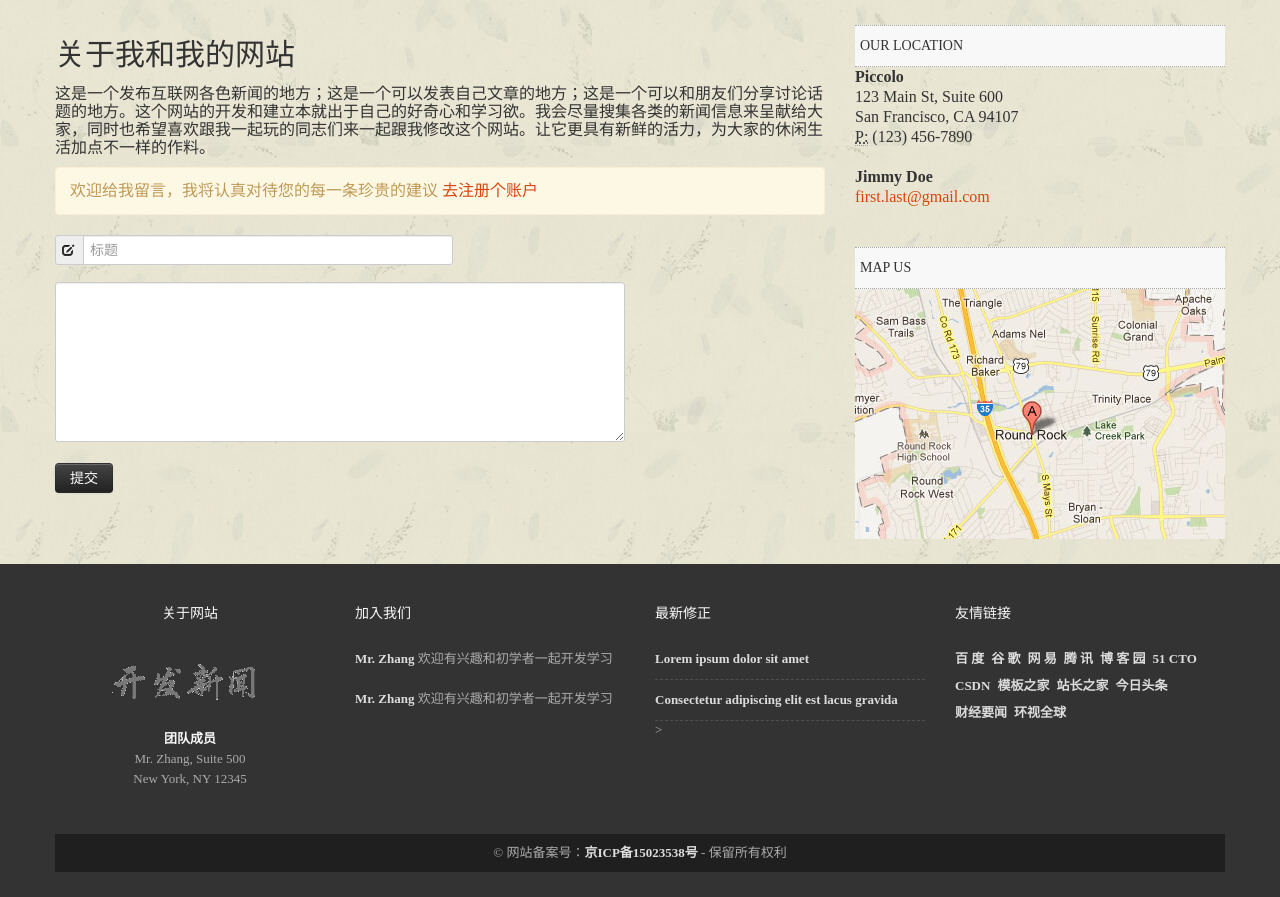
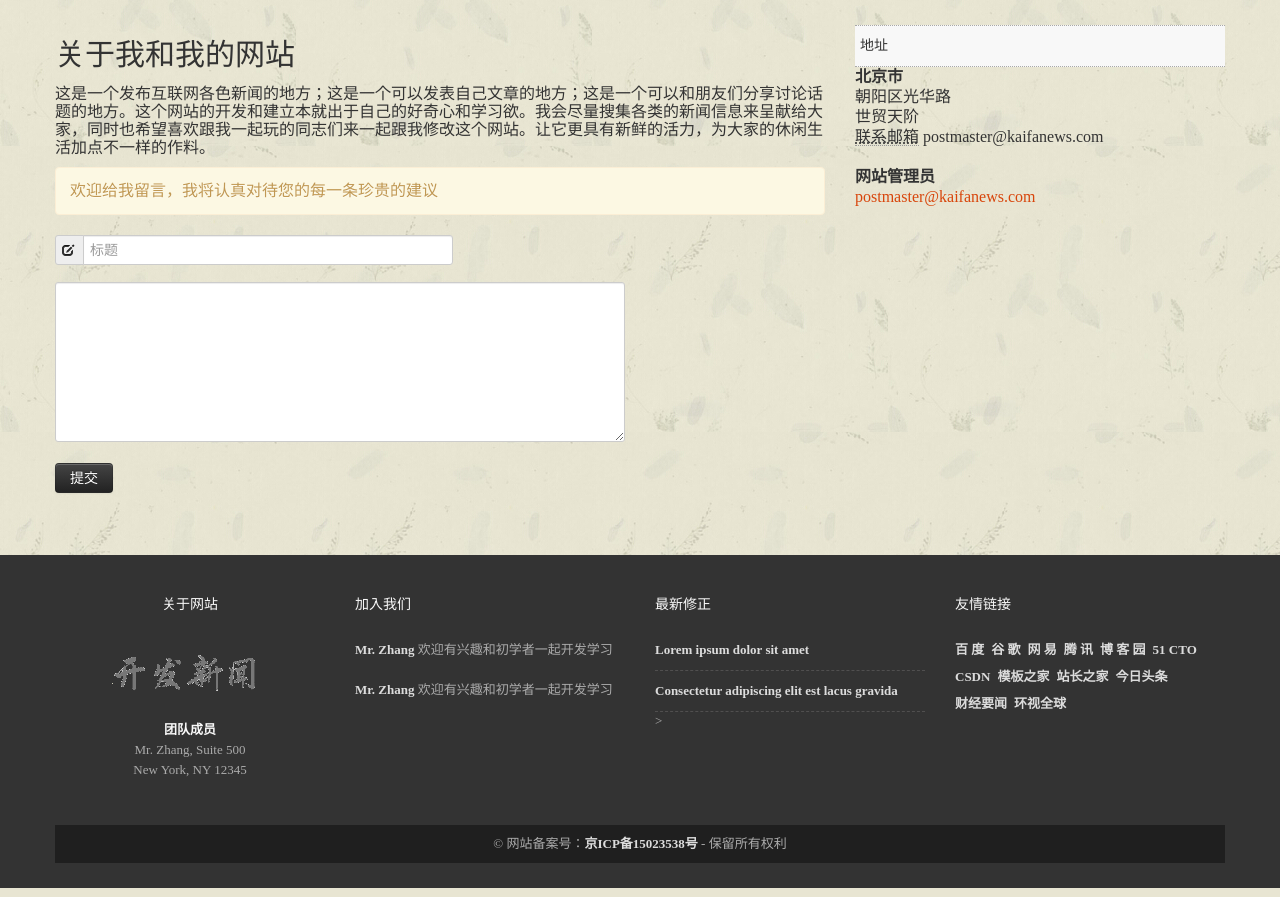
Before and after one commit to BlogPark/BBSWebProject, an ASP.NET MVC app: template BBS.Web2/Views/Home/About.cshtml in a window 1280 px wide. Shown: the part 140-1037 px from the top of the page. Run offline with ASP.NET Core 8 and stand-ins for ASP.NET MVC 5, Linux system fonts and the light colour scheme; the template is opened without the code that fills it, so the values that code supplies are empty; the project's own start-up code is not run, and a stand-in starts its controllers and pages; some libraries are stand-ins or nearby versions.

Commit message:
更改链接

```diff
--- a/BBS.Web2/Areas/BlogPark/Views/Shared/_LayoutBlog.cshtml
+++ b/BBS.Web2/Areas/BlogPark/Views/Shared/_LayoutBlog.cshtml
@@ -101,7 +101,7 @@
                         <li class ="active"><a href="@Url.Action("Index", "Blogs", new { area="BlogPark"})">Blog Park</a></li>
                         <li ><a href="@Url.Action("Index", "DiscussPart", new { area = "Discuss" })">Discuss</a></li>
                         <li><a href="@Url.Action("About", "Home", new { area = "" })">ABOUT</a></li>
-                        <li><a href="page-contact.htm">Leave a message</a></li>
+                        <li><a href="#">Leave a message</a></li>
                     </ul>
                 </div>
                 <!-- Mobile Nav======= -->
@@ -118,7 +118,7 @@
                             <option value="@Url.Action("Index", "Blogs", new { area="BlogPark"})">Blog Park</option>
                             <option value="@Url.Action("Index", "DiscussPart", new { area = "Discuss" })">Discuss</option>
                             <option value="@Url.Action("About", "Home", new { area = "" })">ABOUT</option>
-                            <option value="page-contact.htm">Leave a message</option>
+                            <option value="#">Leave a message</option>
                         </select>
                     </div>
                 </form>
--- a/BBS.Web2/Areas/Discuss/Views/Shared/_LayoutDiscuss.cshtml
+++ b/BBS.Web2/Areas/Discuss/Views/Shared/_LayoutDiscuss.cshtml
@@ -71,7 +71,7 @@
                         <li><a href="@Url.Action("Index", "Blogs", new { area="BlogPark"})">Blog Park</a></li>
                         <li class="active"><a href="@Url.Action("Index", "DiscussPart", new { area = "Discuss" })">Discuss</a></li>
                         <li><a href="@Url.Action("About", "Home", new { area = "" })">ABOUT</a></li>
-                        <li><a href="page-contact.htm">Leave a message</a></li>
+                        <li><a href="#">Leave a message</a></li>
                     </ul>
 
                 </div>
@@ -91,7 +91,7 @@
                             <option value="@Url.Action("Index", "Blogs", new { area="BlogPark"})">Blog Park</option>
                             <option value="@Url.Action("Index", "DiscussPart", new { area = "Discuss" })">Discuss</option>
                             <option value="@Url.Action("About", "Home", new { area = "" })">ABOUT</option>
-                            <option value="page-contact.htm">Leave a message</option>
+                            <option value="#">Leave a message</option>
                         </select>
                     </div>
                 </form>
--- a/BBS.Web2/Areas/Member/Views/Shared/_LayoutMember.cshtml
+++ b/BBS.Web2/Areas/Member/Views/Shared/_LayoutMember.cshtml
@@ -101,7 +101,7 @@
                         <li class="active"><a href="@Url.Action("Index", "Blogs", new { area="BlogPark"})">Blog Park</a></li>
                         <li><a href="@Url.Action("Index", "DiscussPart", new { area = "Discuss" })">Discuss</a></li>
                         <li><a href="@Url.Action("About", "Home", new { area = "" })">ABOUT</a></li>
-                        <li><a href="page-contact.htm">Leave a message</a></li>
+                        <li><a href="#">Leave a message</a></li>
                     </ul>
                 </div>
                 <!-- Mobile Nav======= -->
@@ -118,7 +118,7 @@
                             <option value="@Url.Action("Index", "Blogs", new { area="BlogPark"})">Blog Park</option>
                             <option value="@Url.Action("Index", "DiscussPart", new { area = "Discuss" })">Discuss</option>
                             <option value="@Url.Action("About", "Home", new { area = "" })">ABOUT</option>
-                            <option value="page-contact.htm">Leave a message</option>
+                            <option value="#">Leave a message</option>
                         </select>
                     </div>
                 </form>
--- a/BBS.Web2/Areas/News/Views/Shared/_LayoutNews.cshtml
+++ b/BBS.Web2/Areas/News/Views/Shared/_LayoutNews.cshtml
@@ -71,7 +71,7 @@
                         <li><a href="@Url.Action("Index", "Blogs", new { area="BlogPark"})">Blog Park</a></li>
                         <li><a href="@Url.Action("Index", "DiscussPart", new { area = "Discuss" })">Discuss</a></li>
                         <li><a href="@Url.Action("About", "Home", new { area = "" })">ABOUT</a></li>
-                        <li><a href="page-contact.htm">Leave a message</a></li>
+                        <li><a href="#">Leave a message</a></li>
                     </ul>
 
                 </div>
@@ -91,7 +91,7 @@
                             <option value="@Url.Action("Index", "Blogs", new { area="BlogPark"})">Blog Park</option>
                             <option value="@Url.Action("Index", "DiscussPart", new { area = "Discuss" })">Discuss</option>
                             <option value="@Url.Action("About", "Home", new { area = "" })">ABOUT</option>
-                            <option value="page-contact.htm">Leave a message</option>
+                            <option value="#">Leave a message</option>
                         </select>
                     </div>
                 </form>
--- a/BBS.Web2/Views/Home/About.cshtml
+++ b/BBS.Web2/Views/Home/About.cshtml
@@ -9,7 +9,7 @@
         <h2>关于我和我的网站</h2>
         <p>这是一个发布互联网各色新闻的地方；这是一个可以发表自己文章的地方；这是一个可以和朋友们分享讨论话题的地方。这个网站的开发和建立本就出于自己的好奇心和学习欲。我会尽量搜集各类的新闻信息来呈献给大家，同时也希望喜欢跟我一起玩的同志们来一起跟我修改这个网站。让它更具有新鲜的活力，为大家的休闲生活加点不一样的作料。</p>
         <div class="alert alert-block">
-            欢迎给我留言，我将认真对待您的每一条珍贵的建议   <a href="@Url.Action("Login", "Home", new { area = "" })">去注册个账户</a>
+            欢迎给我留言，我将认真对待您的每一条珍贵的建议
         </div>
         <div id="contact-form">
             <div class="input-prepend">
@@ -36,23 +36,19 @@
         ================================================== -->
     <div class="span4 sidebar page-sidebar">
         <!-- Begin sidebar column -->
-        <h5 class="title-bg">Our Location</h5>
+        <h5 class="title-bg">地址</h5>
         <address>
-            <strong>Piccolo</strong><br>
-            123 Main St, Suite 600<br>
-            San Francisco, CA 94107<br>
-            <abbr title="Phone">P:</abbr>
-            (123) 456-7890
-
+            <strong>北京市</strong><br>
+            朝阳区光华路<br>
+            世贸天阶<br>
+            <abbr title="Phone">联系邮箱</abbr>
+            postmaster@kaifanews.com
         </address>
 
         <address>
-            <strong>Jimmy Doe</strong><br>
-            <a href="mailto:#">first.last@gmail.com</a>
+            <strong>网站管理员</strong><br>
+            <a href="mailto:postmaster@kaifanews.com">postmaster@kaifanews.com    </a>
         </address>
-
-        <h5 class="title-bg">Map Us</h5>
-        <img src="img/location-map.jpg" alt="map">
     </div>
     <!-- End sidebar column -->
 
@@ -78,13 +74,17 @@
                     success: function (data) {
                         var str = data;
                         if (str == "1") {
-                            setTimeout('$("#showresult").show()', 3000);
+                            $("#showresult").show();
+                            $("#contact-form #Title").val("");
+                            $("#contact-form #Title").val("");
+                            setTimeout('$("#showresult").hide()', 3000);
                         }
                         if (str == "2") {
-                            window.open(s);
+                            window.open(s, "_self");
                         }
-                        else {
-                            setTimeout('$("#showresult1").show()', 3000);
+                        if (str != "1" && str != "2") {
+                            $("#showresult1").show();
+                            setTimeout('$("#showresult1").hide()', 3000);
                         }
                     }
                 });
--- a/BBS.Web2/Views/Shared/_DefaultLayout.cshtml
+++ b/BBS.Web2/Views/Shared/_DefaultLayout.cshtml
@@ -96,7 +96,7 @@
                         <li><a href="@Url.Action("Index", "Blogs", new { area="BlogPark"})">Blog Park</a></li>
                         <li><a href="@Url.Action("Index", "DiscussPart", new { area = "Discuss" })">Discuss</a></li>
                         <li><a href="@Url.Action("About", "Home", new { area = "" })">ABOUT</a></li>
-                        <li><a href="page-contact.htm">Leave a message</a></li>
+                        <li><a href="#">Leave a message</a></li>
                     </ul>
                 </div>
                 <!-- Mobile Nav======= -->
@@ -113,7 +113,7 @@
                             <option value="@Url.Action("Index", "Blogs", new { area="BlogPark"})">Blog Park</option>
                             <option value="@Url.Action("Index", "DiscussPart", new { area = "Discuss" })">Discuss</option>
                             <option value="@Url.Action("About", "Home", new { area = "" })">ABOUT</option>
-                            <option value="page-contact.htm">Leave a message</option>
+                            <option value="#">Leave a message</option>
                         </select>
                     </div>
                 </form>
```
